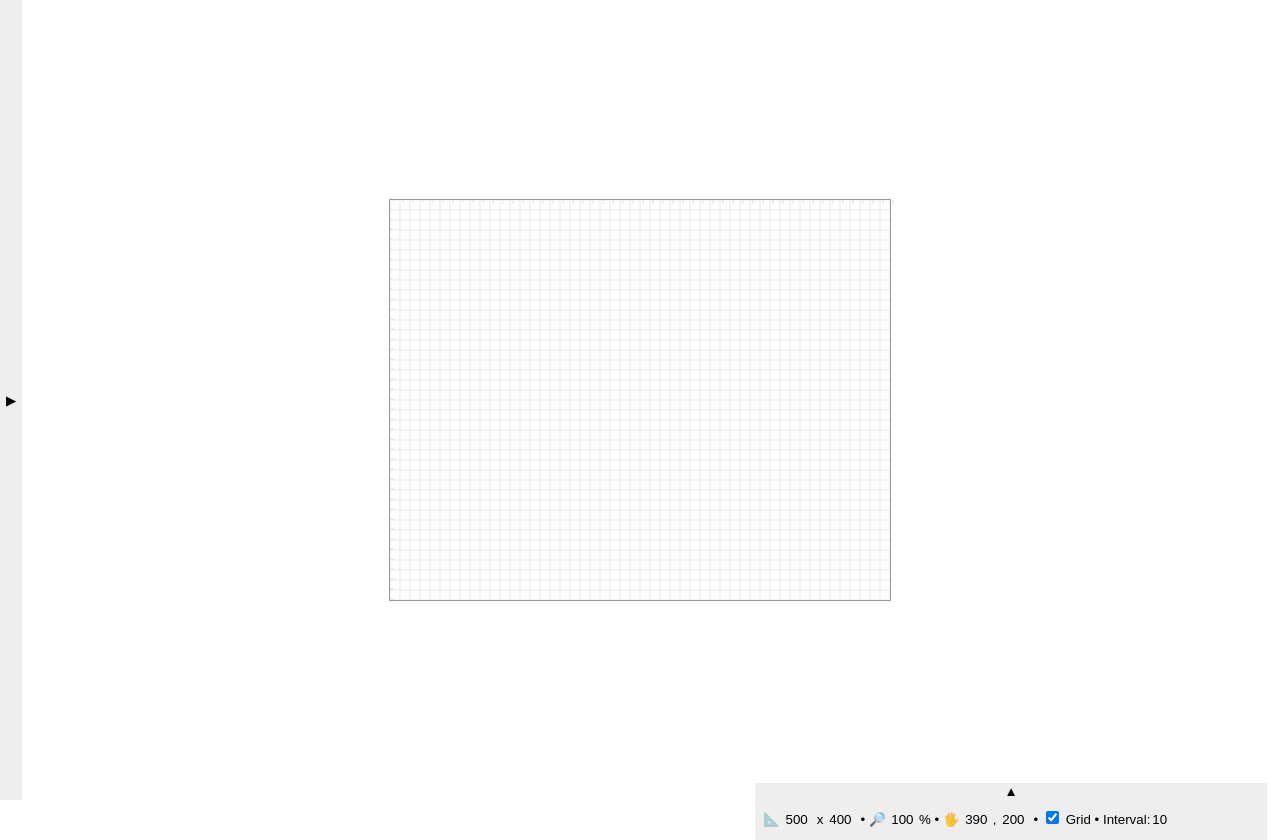
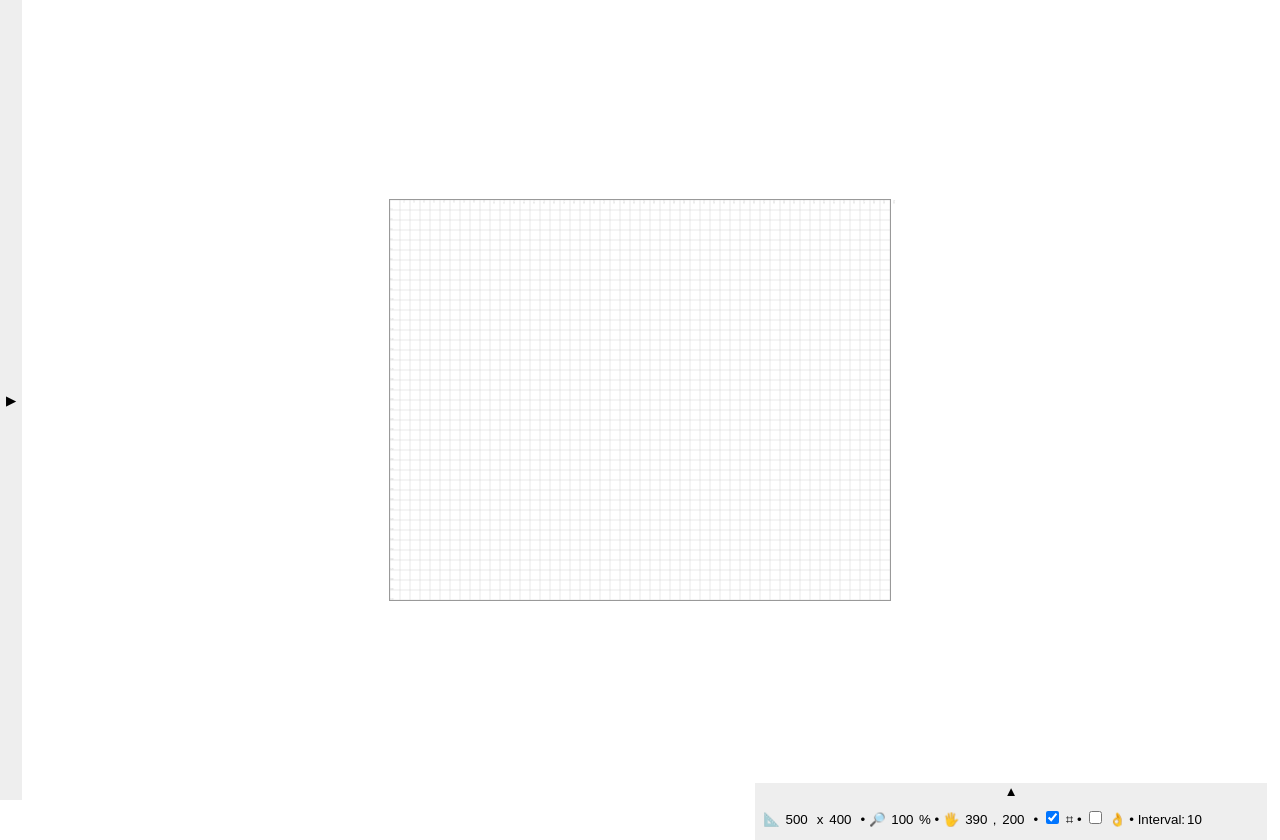
Before and after one commit to josh-frank/tsdraw, a Next.js app: page / in a window 1280 px wide. Built offline with nearby package versions, Linux system fonts and the light colour scheme.

Commit message:
created wheel state in artboardSlice, created components directory

```diff
--- a/pages/artboard.tsx
+++ b/components/artboard.tsx
@@ -33,17 +33,17 @@ const Artboard: FunctionComponent = () => {
 
     const horizontalLines = gridLineSpacing( height, gridInterval ).map( line => {
         return <g key={ line }>
-            <text
-                x={ offset.x + 0.25 + ( mouseDistance && appMode === "pan" ? mouseDistance.x : 0 ) }
+            { !!line && <text
+                x={ offset.x + ( mouseDistance && appMode === "pan" ? mouseDistance.x : 0 ) }
                 y={ ( offset.y + line * zoom / 100 ) + ( mouseDistance && appMode === "pan" ? mouseDistance.y : 0 ) }
                 fill="lightgray"
                 fontFamily="Arial Narrow"
-                fontSize="3px"
+                fontSize={ `${ zoom / 33.3 }px`}
                 letterSpacing="-0.2px"
                 transform="translate( 0, -0.5 )"
             >
                 { line }
-            </text>
+            </text> }
             <line
                 x1={ offset.x + ( mouseDistance && appMode === "pan" ? mouseDistance.x : 0 ) }
                 y1={ ( offset.y + line * zoom / 100 ) + ( mouseDistance && appMode === "pan" ? mouseDistance.y : 0 ) }
@@ -57,18 +57,18 @@ const Artboard: FunctionComponent = () => {
 
     const verticalLines = gridLineSpacing( width, gridInterval ).map( line => {
         return <g key={ line }>
-            <text
-                x={ ( offset.x + line * zoom / 100 ) + ( mouseDistance && appMode === "pan" ? mouseDistance.x : 0 ) }
-                y={ offset.y + 0.25 + ( mouseDistance && appMode === "pan" ? mouseDistance.y : 0 ) }
+            { !!line && <text
+                x={ ( offset.x + ( zoom / 75 ) + line * zoom / 100 ) + ( mouseDistance && appMode === "pan" ? mouseDistance.x : 0 ) }
+                y={ offset.y + ( mouseDistance && appMode === "pan" ? mouseDistance.y : 0 ) }
                 fill="lightgray"
                 writingMode="vertical-rl"
                 fontFamily="Arial Narrow"
-                fontSize="3px"
+                fontSize={ `${ zoom / 33.3 }px`}
                 letterSpacing="-0.2px"
                 transform="translate( 2 )"
             >
                 { line }
-            </text>
+            </text> }
             <line
                 x1={ ( offset.x + line * zoom / 100 ) + ( mouseDistance && appMode === "pan" ? mouseDistance.x : 0 ) }
                 y1={ offset.y + ( mouseDistance && appMode === "pan" ? mouseDistance.y : 0 ) }
--- a/pages/artboardOptions.tsx
+++ b/components/artboardOptions.tsx
@@ -2,7 +2,7 @@ import { FunctionComponent, useState } from "react"
 
 import { useAppDispatch as useDispatch, useAppSelector as useSelector } from "../hooks";
 
-import { selectArtboardDimensions, selectDarkMode, selectDisplayGrid, selectGridInterval, selectOffset, selectZoom, setArtboardDimensions, setGridInterval, setOffset, setZoom, toggleGridDisplay } from "../redux/artboardSlice";
+import { selectArtboardDimensions, selectDarkMode, selectDisplayGrid, selectGridInterval, selectOffset, selectSnapToGrid, selectZoom, setArtboardDimensions, setGridInterval, setOffset, setZoom, toggleGridDisplay, toggleSnapToGrid } from "../redux/artboardSlice";
 
 import styles from '../styles/Home.module.css'
 
@@ -22,6 +22,7 @@ const ArtboardOptions: FunctionComponent = () => {
     const zoom = useSelector( selectZoom );
     const offset = useSelector( selectOffset );
     const displayGrid = useSelector( selectDisplayGrid );
+    const snapToGrid = useSelector( selectSnapToGrid );
     const gridInterval = useSelector( selectGridInterval );
     const darkMode = useSelector( selectDarkMode );
 
@@ -106,7 +107,12 @@ const ArtboardOptions: FunctionComponent = () => {
                     name="display-grid"
                     defaultChecked={ displayGrid }
                     onClick={ () => dispatch( toggleGridDisplay() ) }
-                /> Grid • Interval:<input
+                /> ⌗ • <input
+                    type="checkbox"
+                    name="snap-to-grid"
+                    defaultChecked={ snapToGrid }
+                    onClick={ () => dispatch( toggleSnapToGrid() ) }
+                /> 👌 • Interval:<input
                     style={ { width: `${ gridInterval.toString().length + 1 }ch` } }
                     name="grid-interval"
                     value={ activeInputField && activeInputField.name === "grid-interval" ? activeInputField.value : gridInterval }
--- a/pages/shapes/shape.tsx
+++ b/components/shapes/shape.tsx
@@ -38,7 +38,7 @@ const Shape = ( { shape }: ShapeProps ): JSX.Element => {
             <path
                 data-name="shape"
                 data-shape-id={ shape.id }
-                d={ toPath( unscaledShapePoints.map( point => mouseDistance && appMode === "pan" ? vectorAddition( point, mouseDistance ) : point ) ) }
+                d={ toPath( mouseDistance && appMode === "pan" ? unscaledShapePoints.map( point => vectorAddition( point, mouseDistance ) ) : unscaledShapePoints, true ) }
                 stroke={ isActive || hovering ? "red" : "black" }
                 fill="white"
                 onMouseEnter={ () => setHovering( true ) }
--- a/redux/artboardSlice.ts
+++ b/redux/artboardSlice.ts
@@ -11,6 +11,7 @@ interface ArtboardState {
     zoom: number,
     offset: Coordinates,
     displayGrid: boolean,
+    snapToGrid: boolean,
     gridInterval: number,
     darkMode: boolean
 }
@@ -20,6 +21,7 @@ const initialState = {
         zoom: 100,
         offset: { x: 0, y: 0 },
         displayGrid: true,
+        snapToGrid: false,
         gridInterval: 10,
         darkMode: false
     } as ArtboardState;
@@ -35,6 +37,7 @@ const artboardSlice = createSlice( {
         setOffset: ( state, action: PayloadAction<Coordinates> ) => ( { ...state, offset: action.payload } ),
         moveOffset: ( state, action: PayloadAction<Coordinates> ) => ( { ...state, offset: { x: state.offset.x - action.payload.x, y: state.offset.y - action.payload.y } } ),
         toggleGridDisplay: ( state ) => ( { ...state, displayGrid: !state.displayGrid } ),
+        toggleSnapToGrid: ( state ) => ( { ...state, snapToGrid: !state.snapToGrid } ),
         setGridInterval: ( state, action: PayloadAction<number> ) => ( { ...state, gridInterval: action.payload } ),
         toggleDarkMode: ( state ) => ( { ...state, darkMode: !state.darkMode } ),
     }
@@ -48,6 +51,7 @@ export const {
     setOffset,
     moveOffset,
     toggleGridDisplay,
+    toggleSnapToGrid,
     setGridInterval,
     toggleDarkMode,
 } = artboardSlice.actions;
@@ -56,6 +60,7 @@ export const selectArtboardDimensions = ( state: RootState ) => state.artboard.d
 export const selectZoom = ( state: RootState ) => state.artboard.zoom;
 export const selectOffset = ( state: RootState ) => state.artboard.offset;
 export const selectDisplayGrid = ( state: RootState ) => state.artboard.displayGrid;
+export const selectSnapToGrid = ( state: RootState ) => state.artboard.snapToGrid;
 export const selectGridInterval = ( state: RootState ) => state.artboard.gridInterval;
 export const selectDarkMode = ( state: RootState ) => state.artboard.darkMode;
 
--- a/utilities.ts
+++ b/utilities.ts
@@ -2,7 +2,7 @@ import { Coordinates } from "./types";
 
 export const reflect = ( mouseDown: number, mouseCurrent: number ): number => mouseCurrent + ( mouseCurrent - mouseDown );
 
-export const toPath = ( points: Coordinates[] ): string => `M ${ points[ 0 ]?.x } ${ points[ 0 ]?.y }` + points?.slice( 1, points.length - 1 ).reduce( ( path, point, index ) => `${ path } ${ index % 3 ? "" : "C " }${ point.x } ${ point.y }`, "" );
+export const toPath = ( points: Coordinates[], closePath: boolean = false ): string => `M ${ points[ 0 ]?.x } ${ points[ 0 ]?.y }` + points?.slice( 1, points.length - 1 ).reduce( ( path, point, index ) => `${ path } ${ index % 3 ? "" : "C " }${ point.x } ${ point.y }`, "" ) + ( closePath ? " Z" : "" );
 
 export const vectorAddition = ( theseCoordinates: Coordinates, thoseCoordinates: Coordinates ): Coordinates => ( { x: theseCoordinates.x + thoseCoordinates.x, y: theseCoordinates.y + thoseCoordinates.y } );
 
```
Also changed, not shown: pages/index.tsx (+6 -6 lines), components/drawer.tsx (renamed from pages/drawer.tsx), components/pen/closePathButton.tsx (renamed from pages/pen/closePathButton.tsx), components/pen/index.tsx (renamed from pages/pen/index.tsx), components/shapes/index.tsx (renamed from pages/shapes/index.tsx), components/shapes/shapePoint.tsx (renamed from pages/shapes/shapePoint.tsx), components/svgWrapper.tsx (renamed from pages/svgWrapper.tsx).
